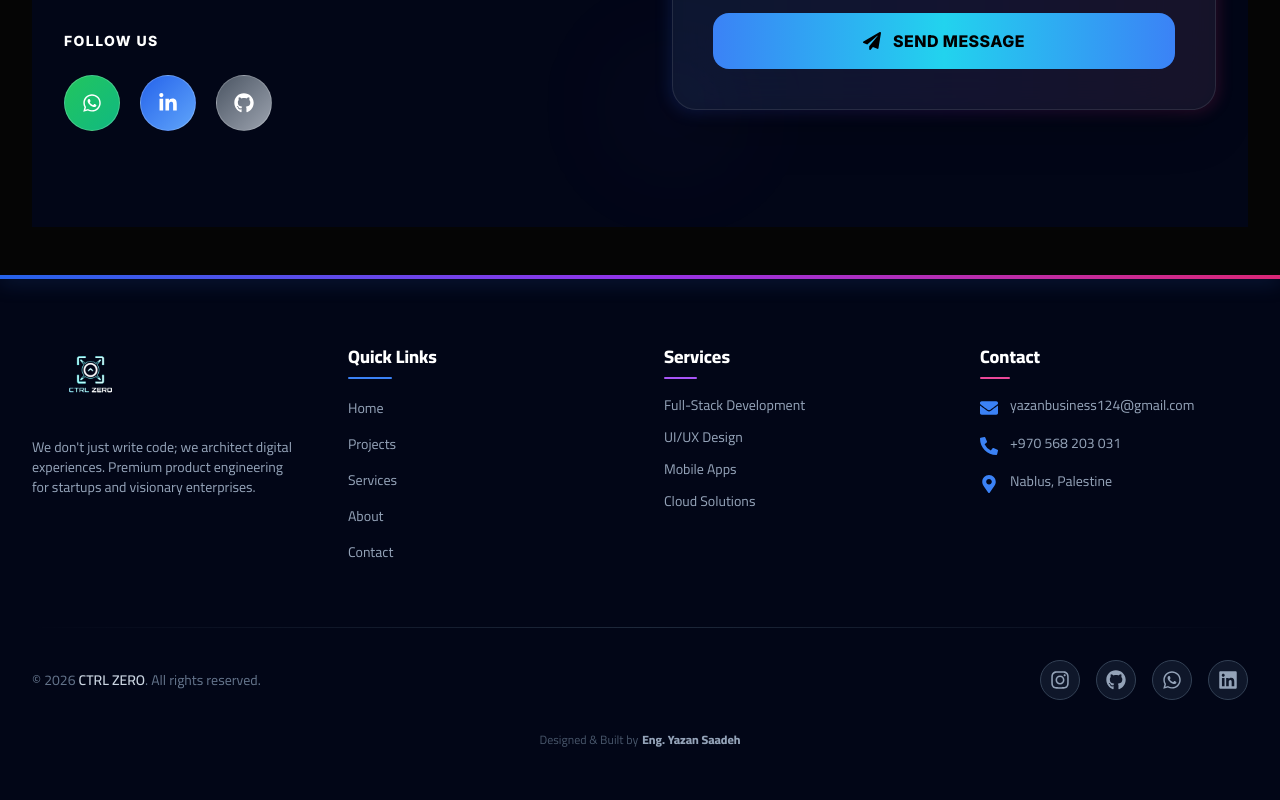
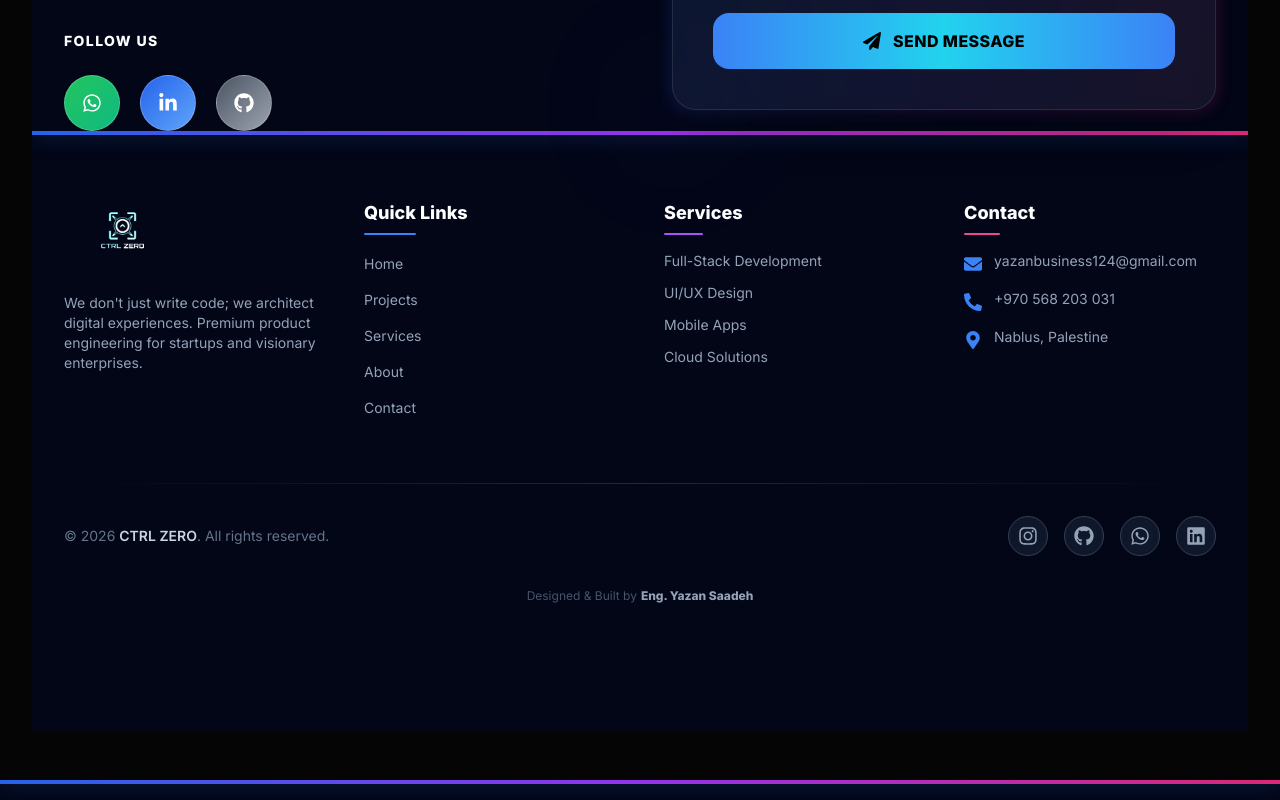
Before and after one commit to 8bbxc/ctrl-zero-project, a React (Vite) app in the folder client/: page /contact in a window 1280 px wide. Shown: the part 880-1680 px from the top of the page. Built offline with nearby package versions, Linux system fonts and the light colour scheme; what tailwindcss-rtl would draw is missing.

Commit message:
✨ إضافة Footer إلى صفحة التواصل

```diff
--- a/client/src/pages/Contact.jsx
+++ b/client/src/pages/Contact.jsx
@@ -4,6 +4,7 @@ import { motion } from 'framer-motion'
 import { FaEnvelope, FaPhoneAlt, FaMapMarkerAlt, FaPaperPlane, FaWhatsapp, FaLinkedinIn, FaGithub, FaCheck, FaTimes } from 'react-icons/fa'
 import { ImSpinner8 } from 'react-icons/im'
 import api from '../services/api'
+import Footer from '../components/Footer'
 
 export default function Contact() {
   const { t, i18n } = useTranslation()
@@ -345,6 +346,9 @@ export default function Contact() {
 
         </div>
       </div>
+
+      {/* Footer Component */}
+      <Footer />
     </div>
   )
 }
```
